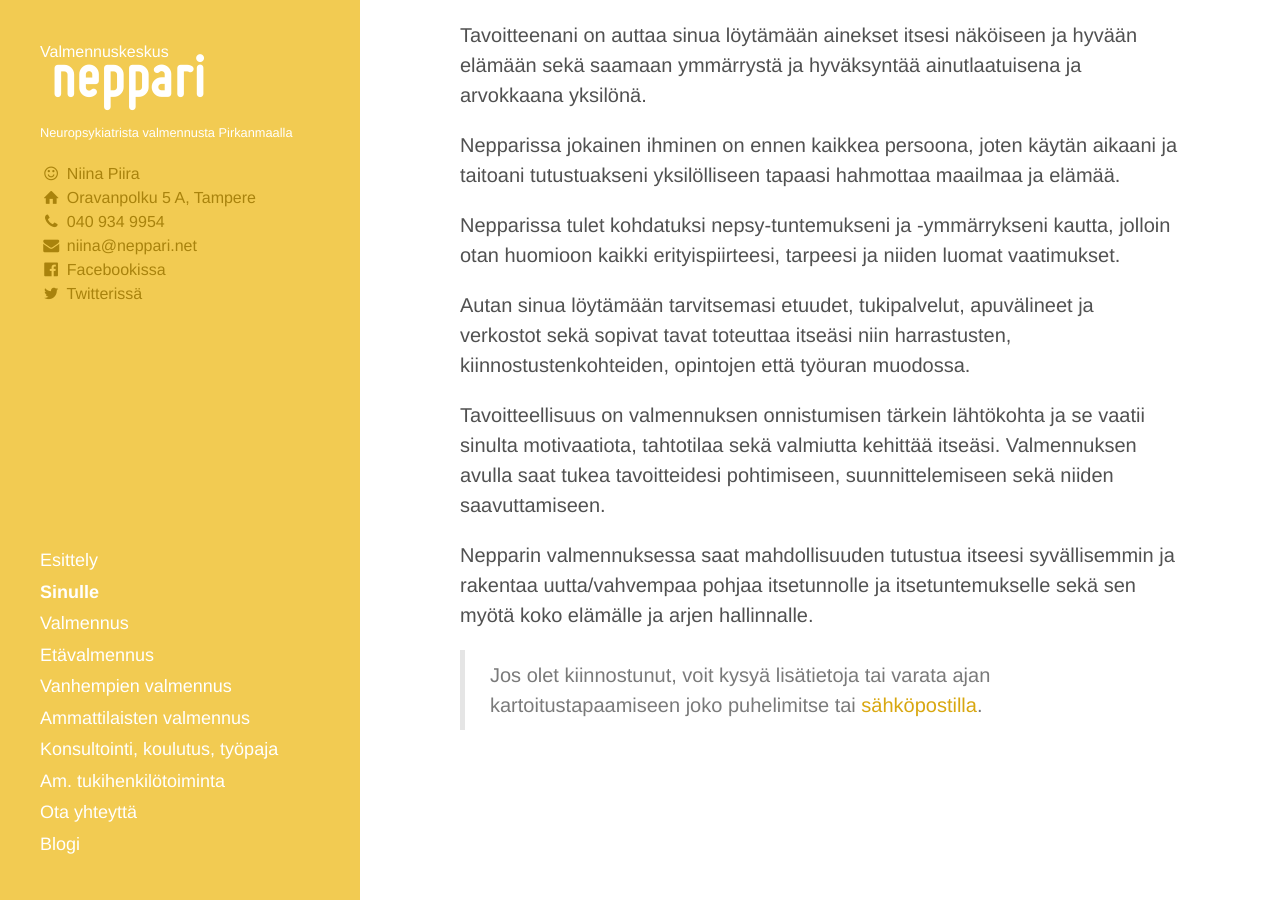
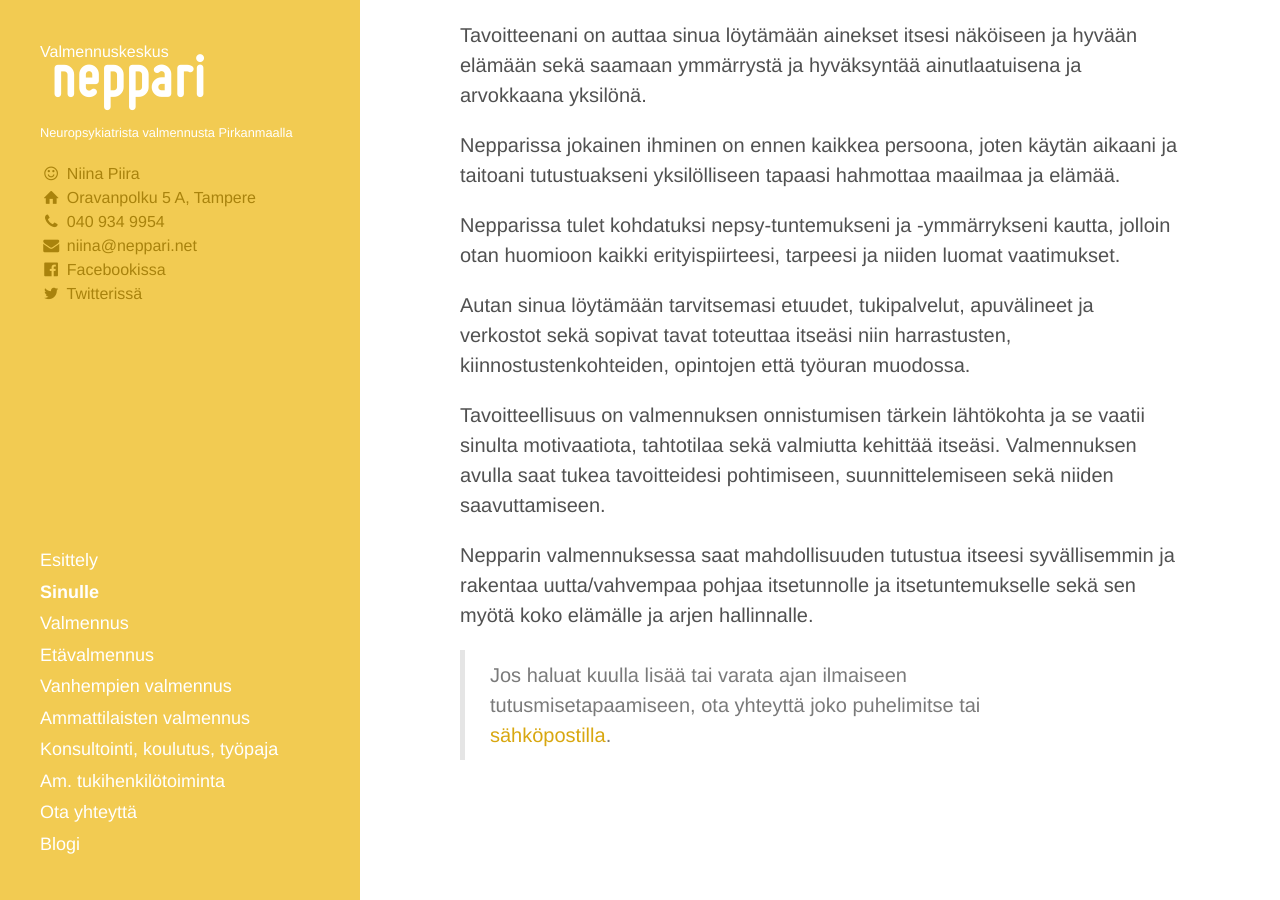
Before and after one commit to niinapiira/neppari.net, a Jekyll site: the page built from sinulle.md, in a window 1280 px wide and 900 px high, scrolled down 727 px. Built offline with Jekyll 4.4.1, drawn with Linux system fonts in a browser that asks for light colours.

Commit message:
Update sinulle.md

```diff
--- a/sinulle.md
+++ b/sinulle.md
@@ -39,4 +39,4 @@ Tavoitteellisuus on valmennuksen onnistumisen tärkein lähtökohta ja se vaatii
 
 Nepparin valmennuksessa saat mahdollisuuden tutustua itseesi syvällisemmin ja rakentaa uutta/vahvempaa pohjaa itsetunnolle ja itsetuntemukselle sekä sen myötä koko elämälle ja arjen hallinnalle.
 
-> Jos olet kiinnostunut, voit kysyä lisätietoja tai varata ajan kartoitustapaamiseen joko puhelimitse tai [sähköpostilla](/ota-yhteytta).
+> Jos haluat kuulla lisää tai varata ajan ilmaiseen tutusmisetapaamiseen, ota yhteyttä joko puhelimitse tai [sähköpostilla](/ota-yhteytta).
```
